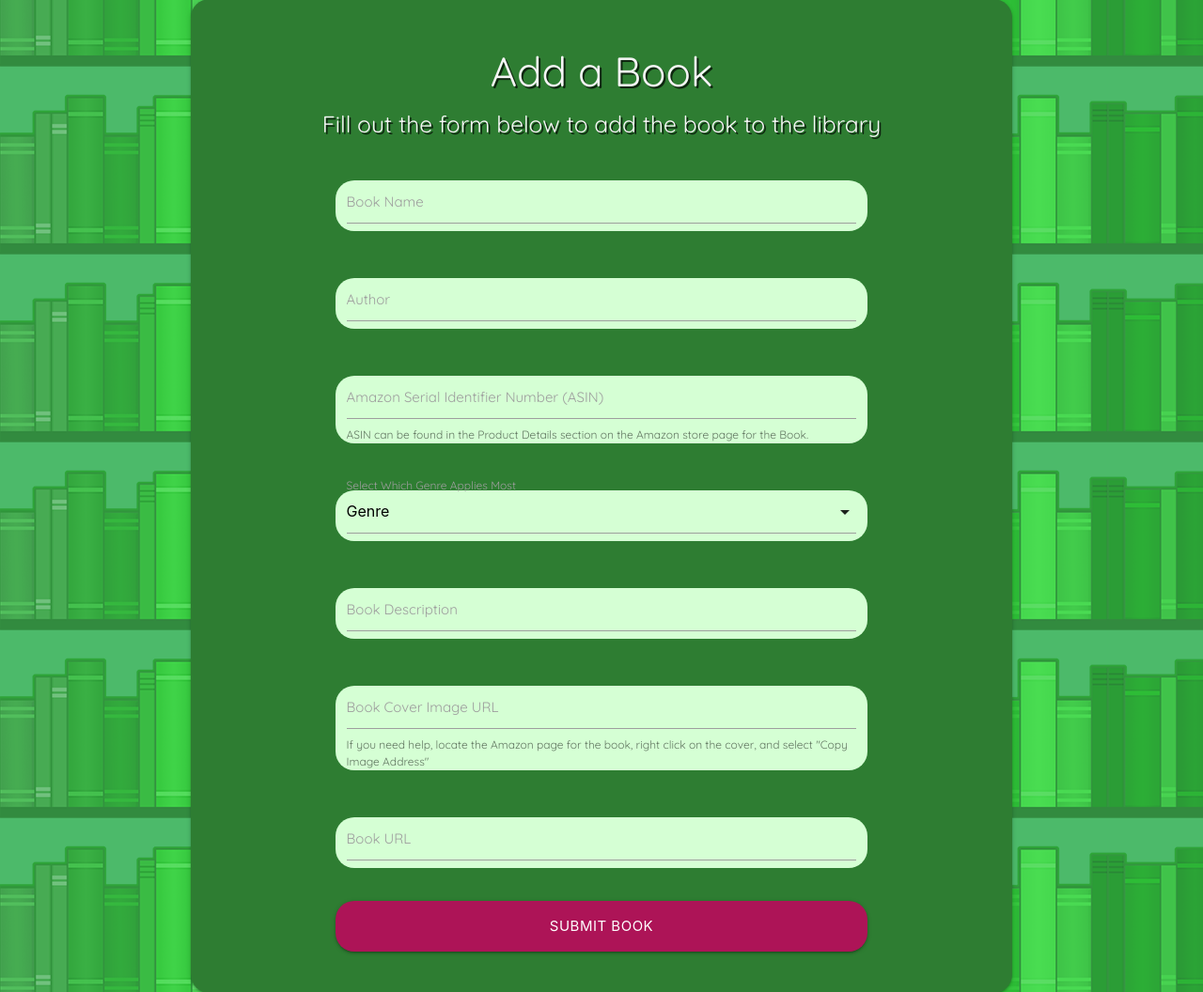
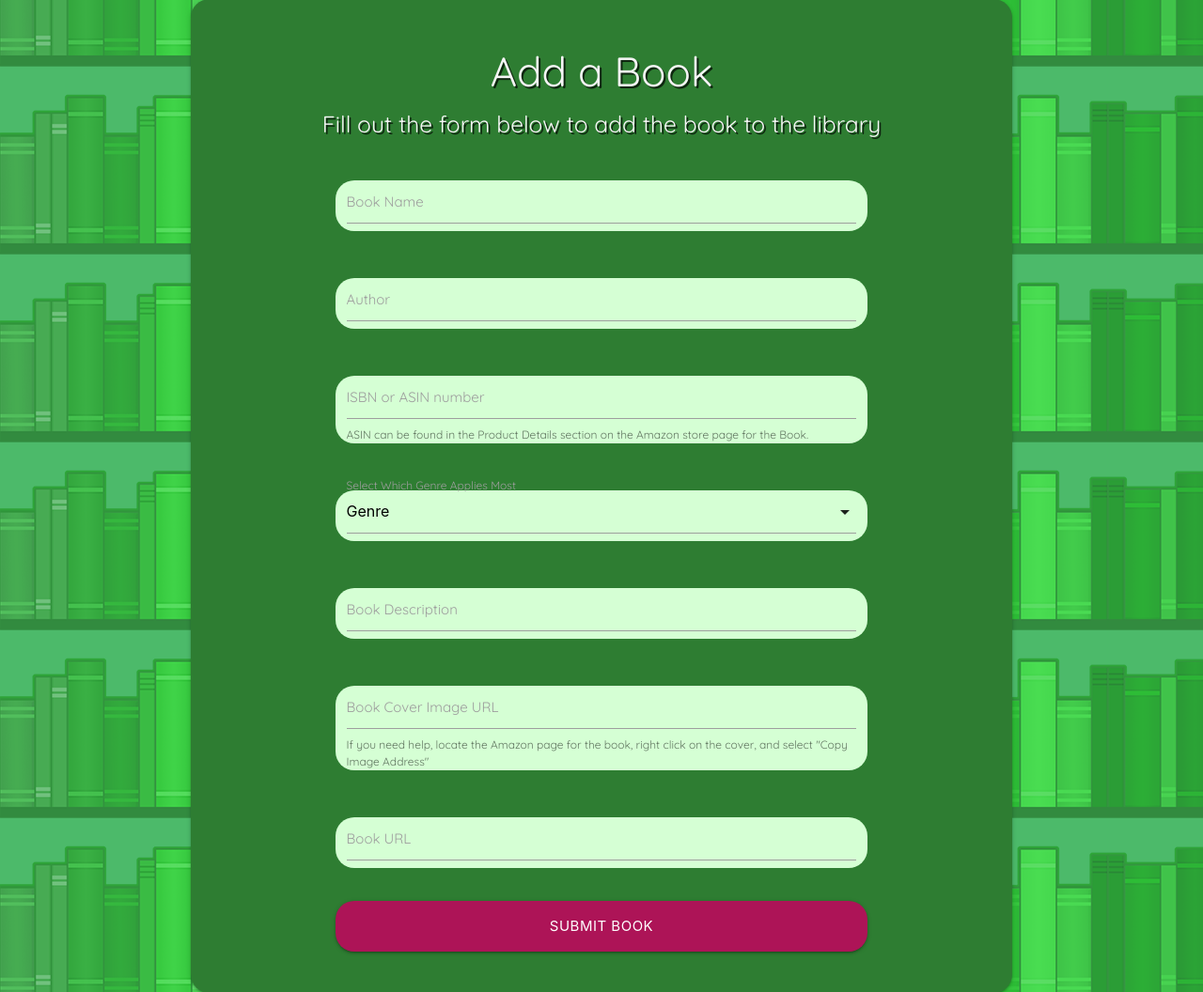
Before and after one commit to Code-Institute-Submissions/MS3_GoBooks, a Flask app: page /add_book in a window 1280 px wide. Shown: the part 115-1171 px from the top of the page at 94% size. Run offline with Flask 2, Linux system fonts and the light colour scheme; the visitor is signed in with stand-in values (Sample User, id 1); some libraries are stand-ins or nearby versions.

```diff
--- a/templates/add_book.html
+++ b/templates/add_book.html
@@ -28,7 +28,7 @@
                         <input id="book_asin" name="book_asin" type="text" pattern="^[a-zA-Z0-9]{9,12}$" class="validate"
                         oninvalid="this.setCustomValidity('Enter ASIN. Only alphanumeric characters are accepted')"
                         oninput="this.setCustomValidity('')" minlength="9" maxlength="12" required>
-                        <label for="book_asin">Amazon Serial Identifier Number (ASIN)</label>
+                        <label for="book_asin">ISBN or ASIN number</label>
                         <span class="helper-text" data-error="wrong" data-success="right">ASIN can be found in the Product Details section on the Amazon store page for the Book.</span>
                     </div>
                 </div>
```
Also changed, not shown: README.md.
